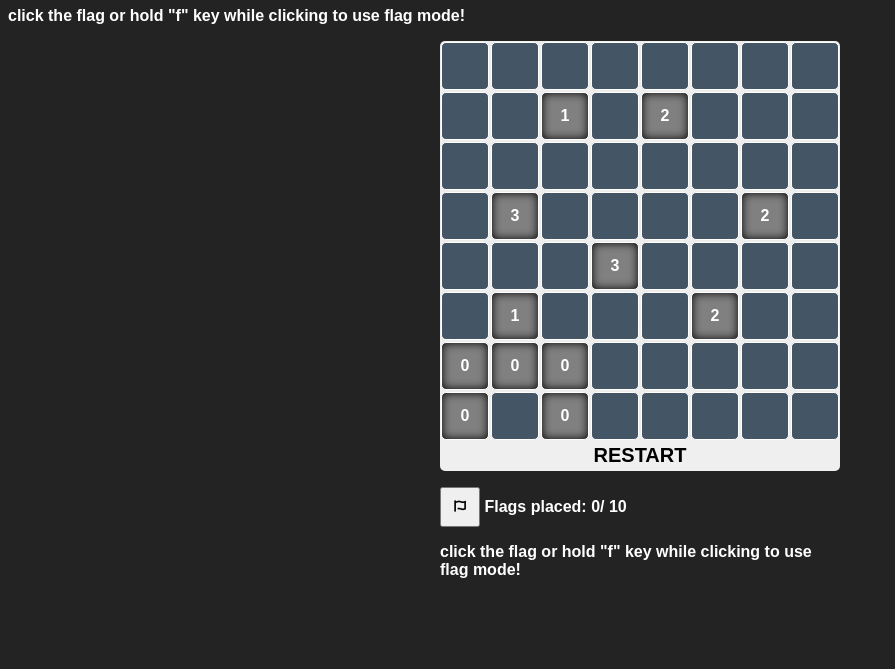
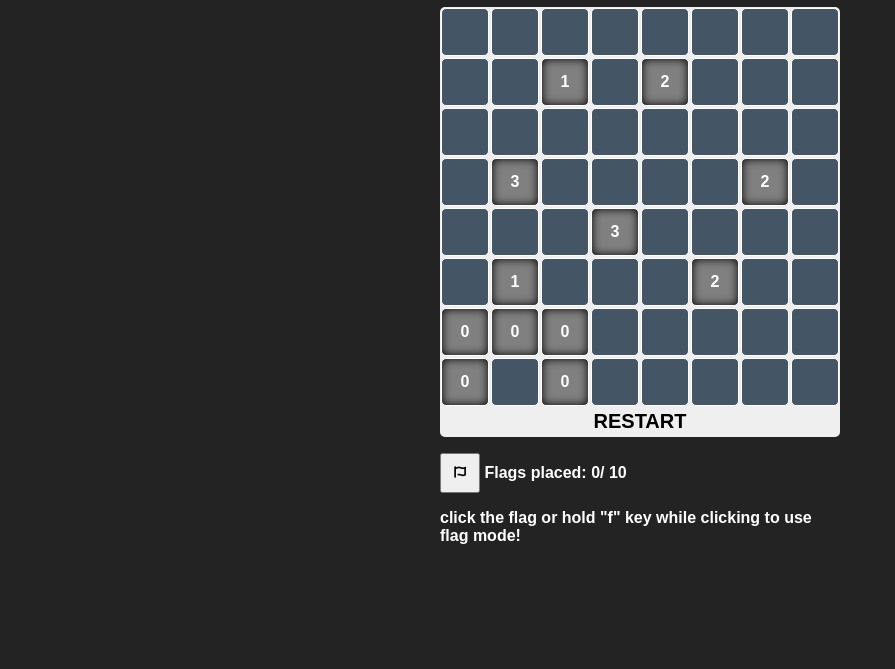
Before and after one commit to dhillman1989/Minesweeper2, a website built with Parcel: page index.html in a window 1280 px wide. Shown: the part 131-800 px from the top of the page, without its empty margins (0-895 px from the left). Built offline with nearby package versions, Linux system fonts and the light colour scheme.

Commit message:
Update index.html

```diff
--- a/index.html
+++ b/index.html
@@ -13,7 +13,6 @@
 
   <body>
     <h1>Minesweeper</h1>
-    <p>click the flag or hold "f" key while clicking to use flag mode!</p>
     <div class="container">
       <div class="grid-container">
         <div id="grid">
```
